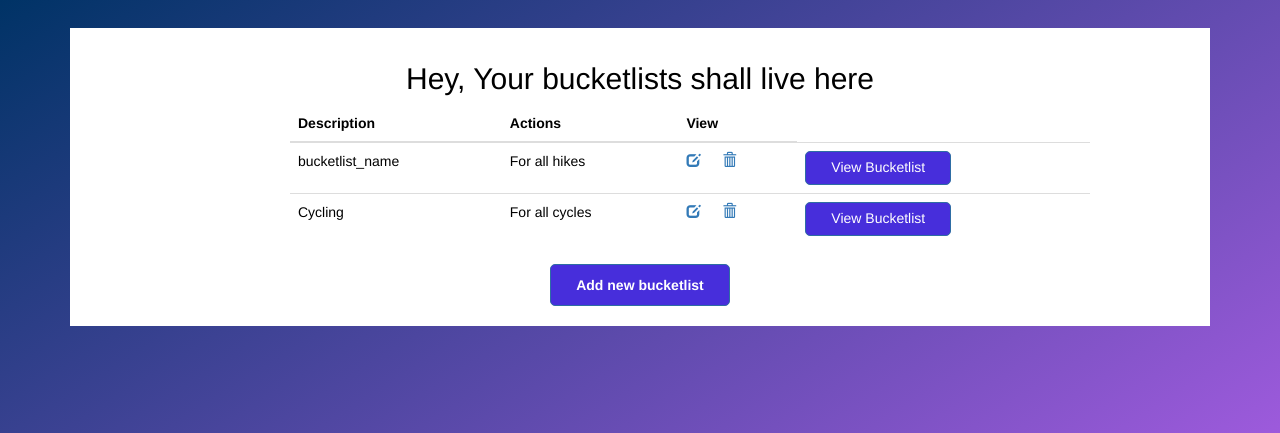
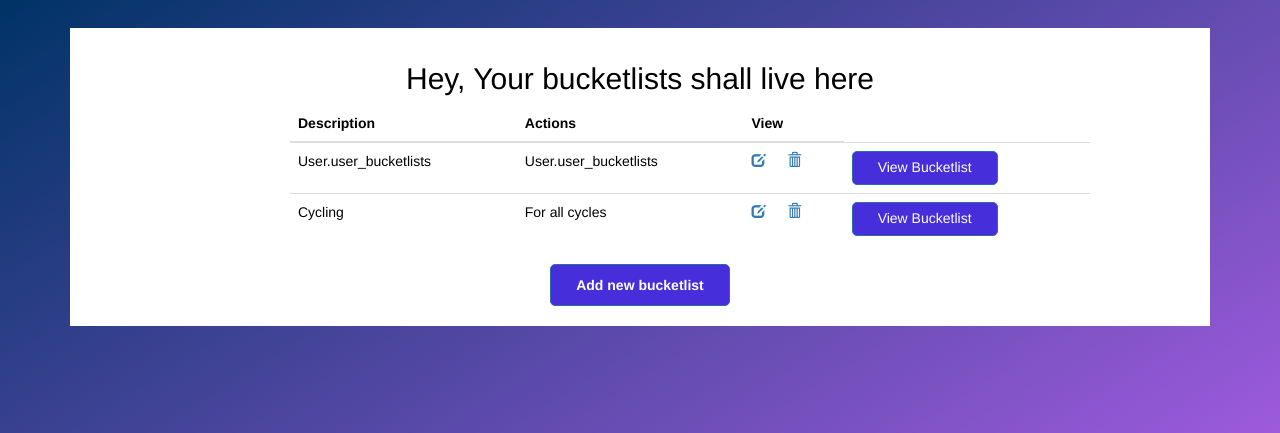
Before and after one commit to borenho/flask-bucketlist, a Flask app: page /show_bucketlists in a window 1280 px wide. Shown: the top 433 px of the page. Run offline with Flask 2, Linux system fonts and the light colour scheme; some libraries are stand-ins or nearby versions.

Commit message:
Use lists to store created users, bucketlists and items

```diff
--- a/this_app/static/styles.css
+++ b/this_app/static/styles.css
@@ -125,3 +125,7 @@ body {
 	text-decoration: underline;
 	font-weight: bold;
 }
+
+.error-msg-width {
+	width: 70px !important;
+}
--- a/this_app/templates/show_bucketlists.html
+++ b/this_app/templates/show_bucketlists.html
@@ -22,8 +22,8 @@
                 </thead>
                 <tbody>
                     <tr>
-                        <td> bucketlist_name </td>
-                        <td>For all hikes</td>
+                        <td>User.user_bucketlists</td>
+                        <td>User.user_bucketlists</td>
                         <td>
 
                             <!-- Edit Modal -->
--- a/this_app/views.py
+++ b/this_app/views.py
@@ -54,27 +54,29 @@ def login():
 
     if form.validate_on_submit():
         # Iterate over each user's stored data
-        users_dict = User.users.items()
-        this_user = {key:value for key, value in users_dict if form.email.data in value['email']}
-        if this_user:
-            # Check if the stored password and form password match
-            valid_user = [v for v in this_user.values() if v['password']==form.password.data]
-            if valid_user:
-                successful_login = Markup("<div class='alert alert-success' role='alert'>\
-                                            Login successful\
-                                            </div>")
-                flash(successful_login)
+        users_list = User.users    # Eg [{1: {'password': 'kaka', 'username': 'kaka', 'email': 'kaka@email.com'}}]
+        for single_user in users_list:
+            existing_user = [v for v in single_user.values() if form.email.data in v['email']]
+            # Check password if user exists
+            if existing_user:
+                # Check if the stored password and form password match
+                valid_user = [v for v in existing_user if v['password']==form.password.data]
+                if valid_user:
+                    successful_login = Markup("<div class='alert alert-success' role='alert'>\
+                                                Login successful\
+                                                </div>")
+                    flash(successful_login)
 
-                # Now log the user in
+                    # Now log the user in
 
 
-                return redirect(url_for('show_bucketlists', form=BucketlistForm()))
+                    return redirect(url_for('show_bucketlists', form=BucketlistForm()))
 
-            # If wrong password
-            incorrect_password = Markup("<div class='alert alert-danger' role='alert'>\
-                                        Incorrect password. Please use the correct password\
-                                        </div>")
-            flash(incorrect_password)
+                # If wrong password
+                incorrect_password = Markup("<div class='alert alert-danger' role='alert'>\
+                                            Incorrect password. Please use the correct password\
+                                            </div>")
+                flash(incorrect_password)
 
             return redirect(url_for("login", form=form))
 
@@ -136,9 +138,11 @@ def show_items():
         new_bucketlist_item.create_bucketlist_item()
         new_bucketlist_item.insert_into_bucketlist()
 
-        bucketlist_created = Markup("<div class='alert alert-success' role='alert'>\
-                            Bucketlist Item created successfully\
-                            </div>")
+        bucketlist_created = Markup("<div class='error-msg-width'>\
+                                        <div class='alert alert-success' role='alert'>\
+                                            Bucketlist Item created successfully\
+                                        </div>\
+                                    </div>")
         flash(bucketlist_created)
         print(BucketlistItem.bucketlist_items)
         print("-------------------")
```
Also changed, not shown: this_app/models.py (+10 -10 lines), this_app/templates/show_items.html (+7 -0 lines).
